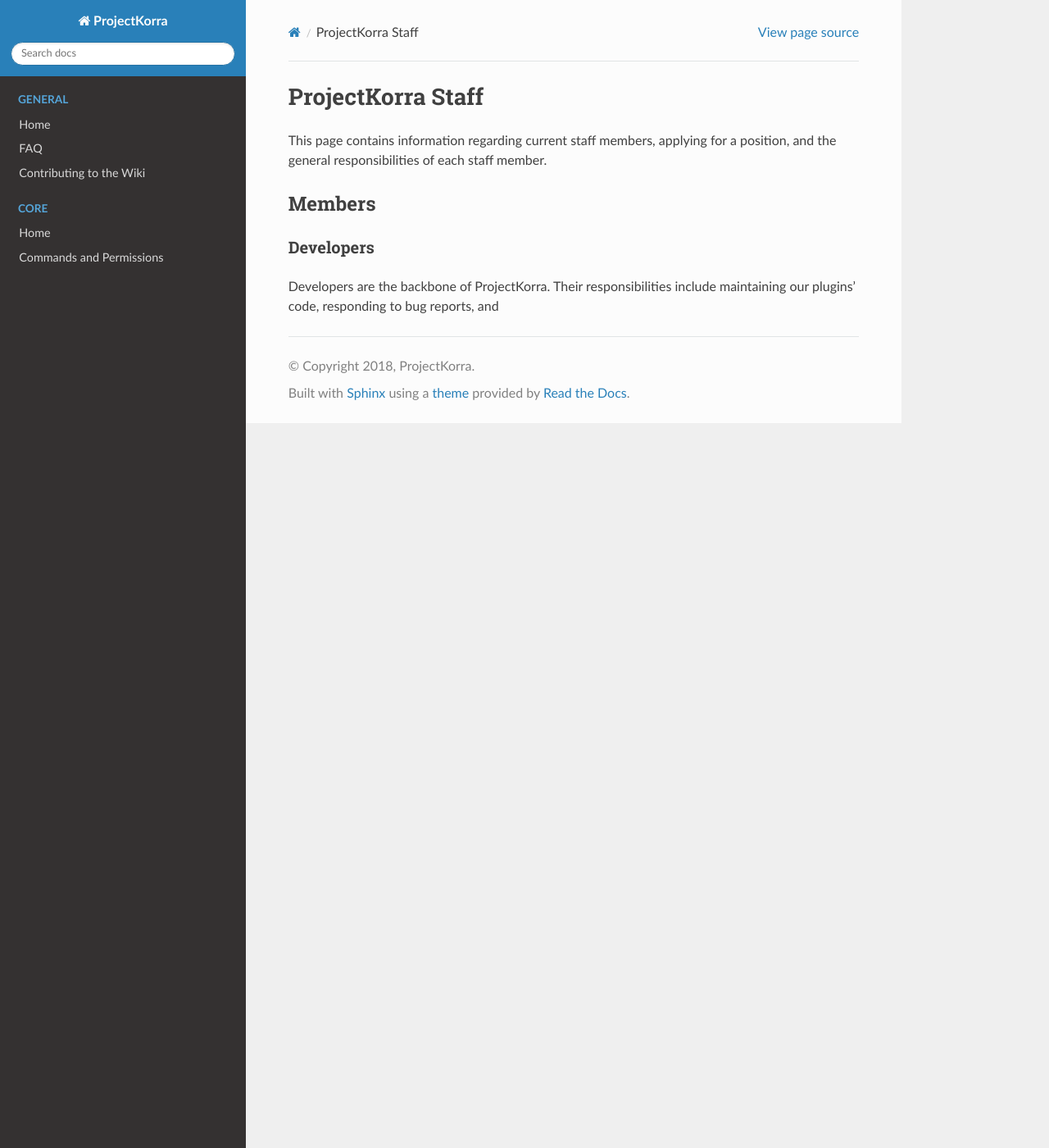
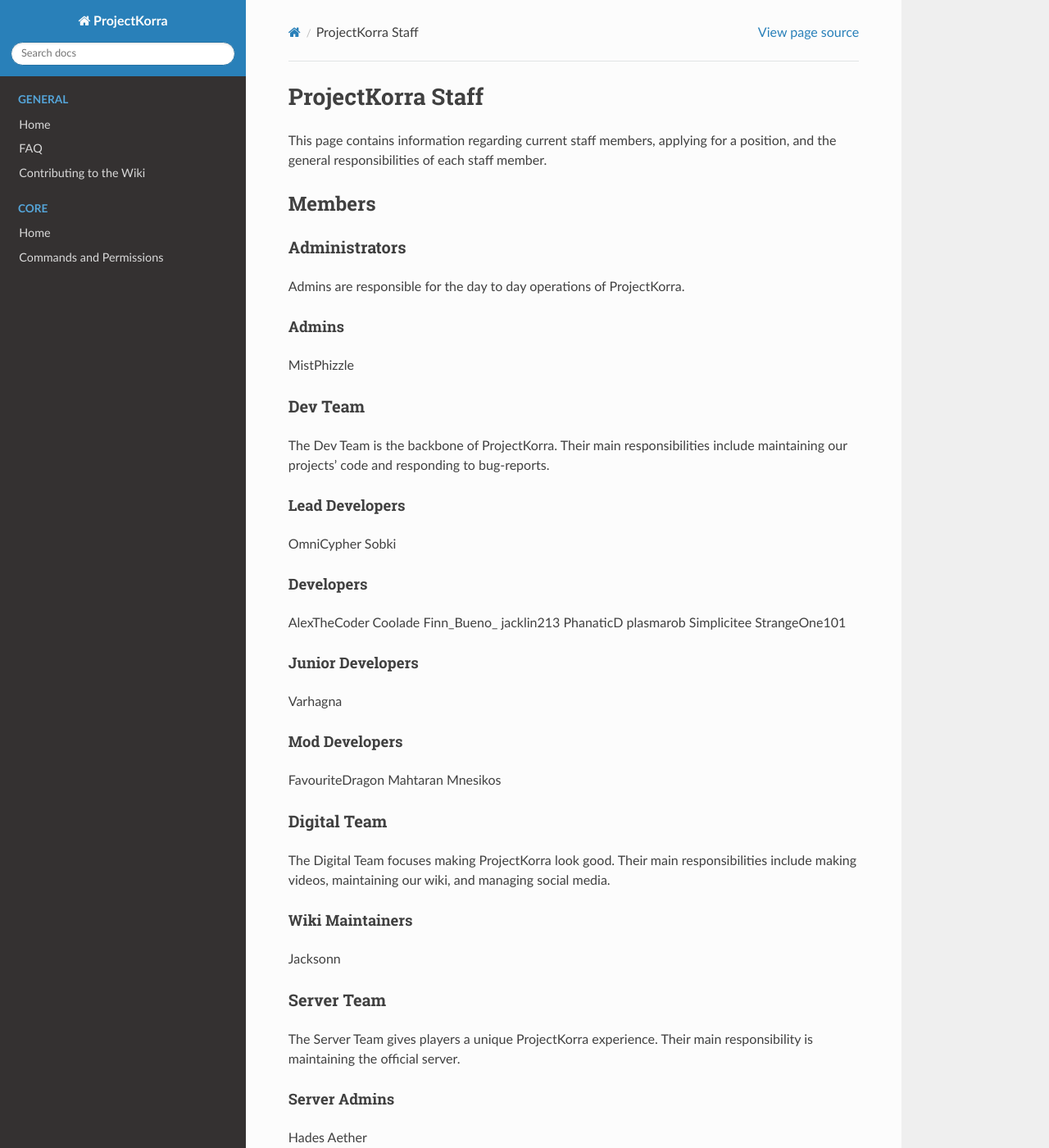
Before and after one commit to ProjectKorra/ProjectKorraWiki, a Sphinx documentation site: the page built from source/general/staff.rst, in a window 1280 px wide and 1400 px high. Shown: the whole window at 82% size. Built offline with Sphinx 7.4.7 and the Read the Docs theme 2.0.0, drawn with Linux system fonts in a browser that asks for light colours.

Commit message:
Update staff.rst

```diff
--- a/source/general/staff.rst
+++ b/source/general/staff.rst
@@ -8,8 +8,90 @@
 
 
 Members
-============
+=========
+
+Administrators
+--------
+Admins are responsible for the day to day operations of ProjectKorra.
+
+Admins
+^^^^^^^^
+MistPhizzle
+
+Dev Team
+----------
+The Dev Team is the backbone of ProjectKorra. Their main responsibilities include maintaining our projects' code and responding to bug-reports.
+
+Lead Developers
+^^^^^^^^^^^^^^^^^
+OmniCypher
+Sobki
 
 Developers
-----------
-Developers are the backbone of ProjectKorra. Their responsibilities include maintaining our plugins' code, responding to bug reports, and
+^^^^^^^^^^^^
+AlexTheCoder
+Coolade
+Finn_Bueno\_
+jacklin213
+PhanaticD
+plasmarob
+Simplicitee
+StrangeOne101
+
+Junior Developers
+^^^^^^^^^^^^^^^^^^^
+Varhagna
+
+Mod Developers
+^^^^^^^^^^^^^^^^
+FavouriteDragon
+Mahtaran
+Mnesikos
+
+
+Digital Team
+--------------
+The Digital Team focuses making ProjectKorra look good. Their main responsibilities include making videos, maintaining our wiki, and managing social media.
+
+Wiki Maintainers
+^^^^^^^^^^^^^^^^^^^
+Jacksonn
+
+Server Team
+-------------
+The Server Team gives players a unique ProjectKorra experience. Their main responsibility is maintaining the official server.
+
+Server Admins
+^^^^^^^^^^^^^^
+Hades
+Aether
+
+Server Staff
+^^^^^^^^^^^^^^
+anddrew
+
+
+
+.. |alexthecoder| image:: alexcoder.png
+.. |omnicypher| image:: omnicypher.png
+.. |sobki| image:: sobki.png
+.. |varhagna| image:: varhagna.png
+.. |aether| image:: aether.png
+.. |anddrew| image:: anddrew.png
+.. |favouritedragon| image:: dragon.png
+.. |finn_bueno_| image:: finn.png
+.. |floory565| image:: floory.png
+.. |hades| image:: hades.png
+.. |jacklin213| image:: jacklin.png
+.. |Jackson| image:: jackson.png
+.. |Mahtaran| image:: mahta.png
+.. |Mnesikos| image:: mnesi.png
+.. |coolade| image:: coolade.png
+.. |phanaticd| image:: phanatic.png
+.. |pickle9775| image:: pickle.png
+.. |plasmarob| image:: plasma.png
+.. |mist| image:: mist.png
+.. |simp| image:: simp.png
+.. |strangeone101| image:: strange.png
+.. |thewaterchief| image:: thechief.png
+.. |xitzniek| image:: itzniek.png
```
